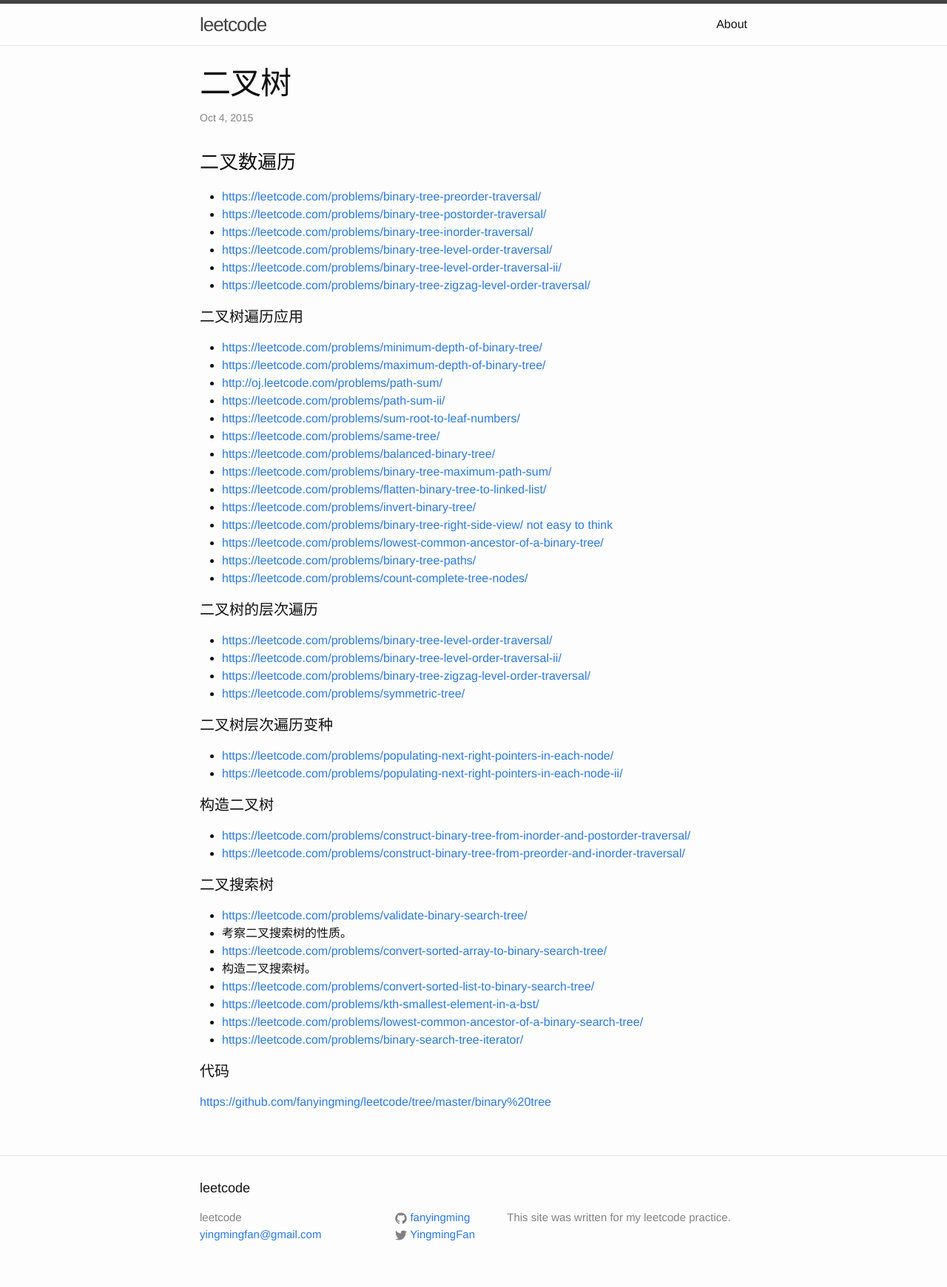
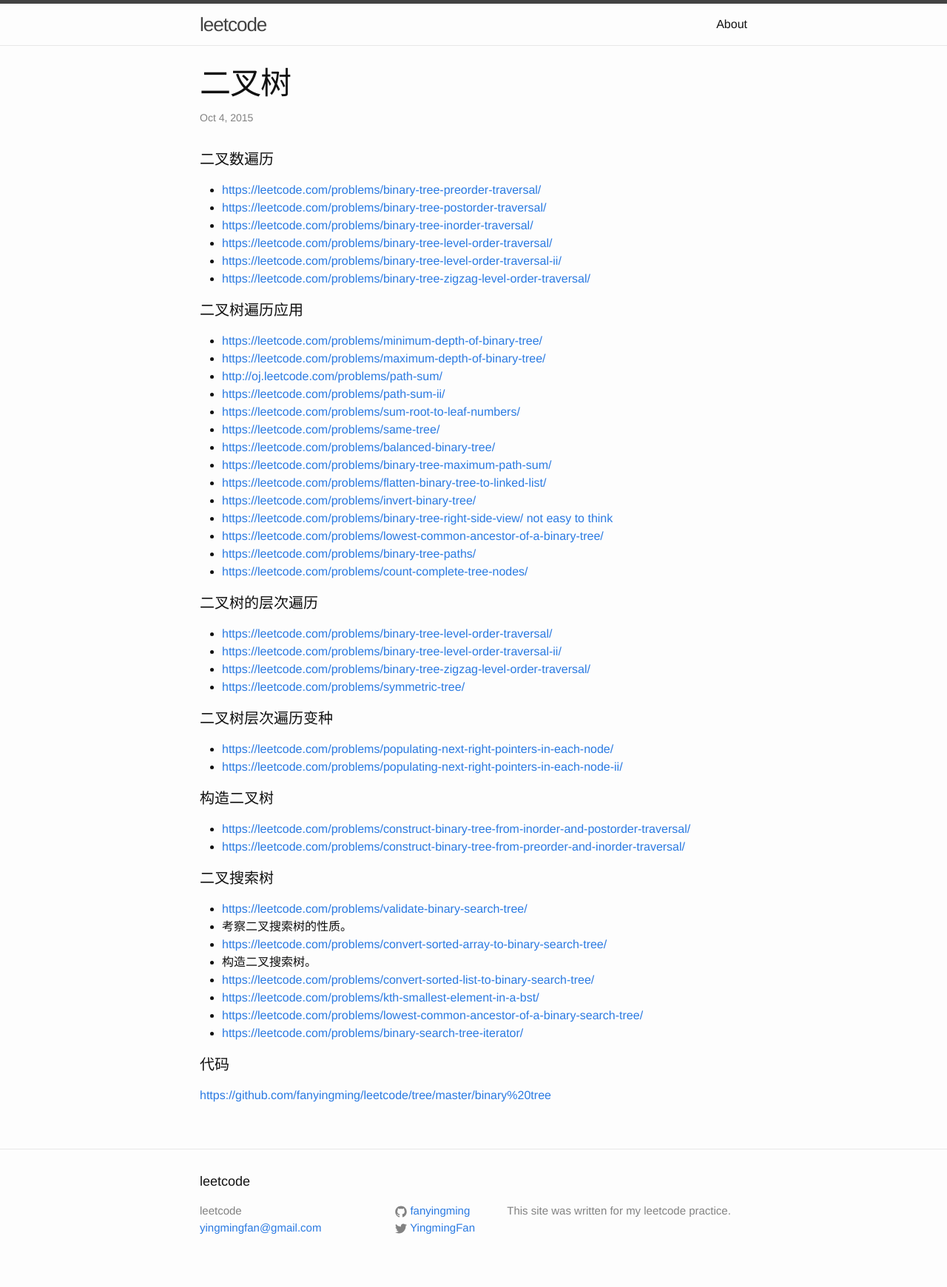
Before and after one commit to fanyingming/leetcode, a Jekyll site: the page built from _posts/2015-10-04-binarytree.markdown, in a window 1280 px wide. Shown: the whole page at 74% size. Built offline with Jekyll 4.4.1, drawn with Linux system fonts in a browser that asks for light colours.

Commit message:
fix bug.

```diff
--- a/_posts/2015-10-04-binarytree.markdown
+++ b/_posts/2015-10-04-binarytree.markdown
@@ -5,7 +5,7 @@
 categories: summary
 ---
 
-### 二叉数遍历
+#### 二叉数遍历
 
 - <https://leetcode.com/problems/binary-tree-preorder-traversal/>
 - <https://leetcode.com/problems/binary-tree-postorder-traversal/>
```
